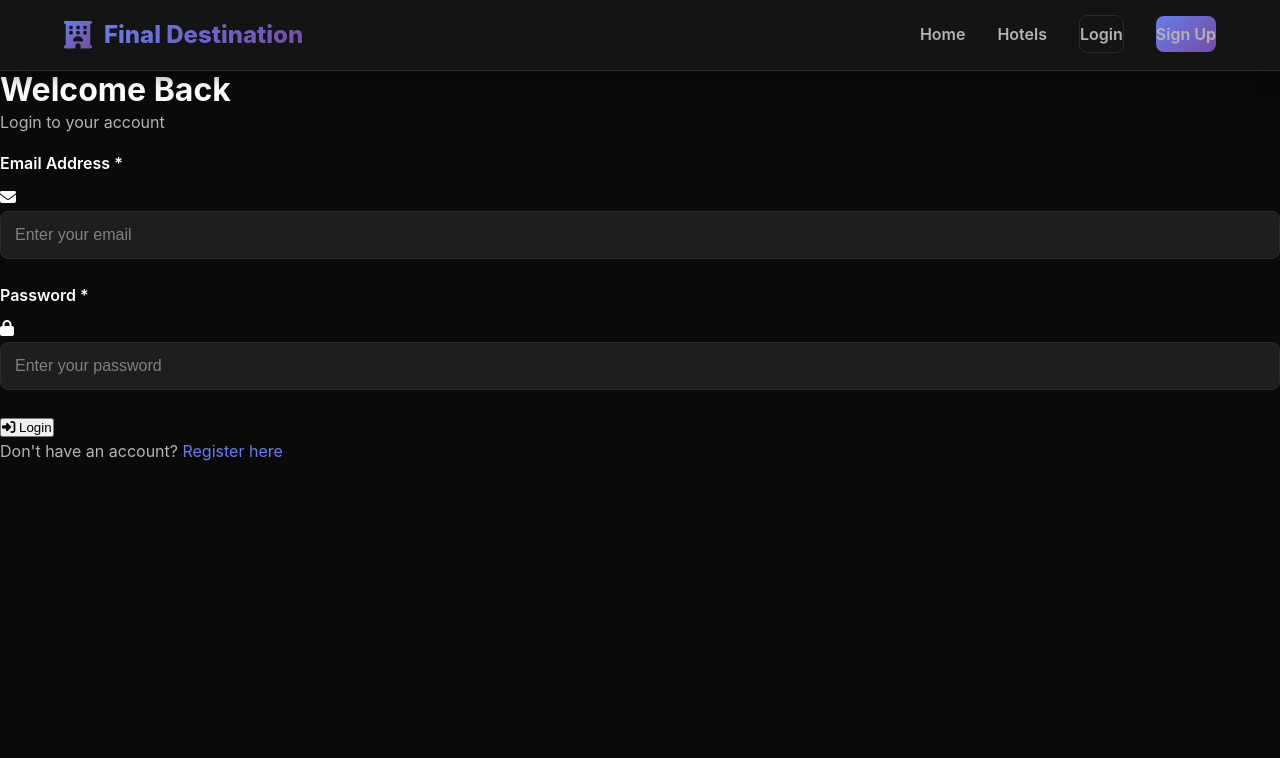
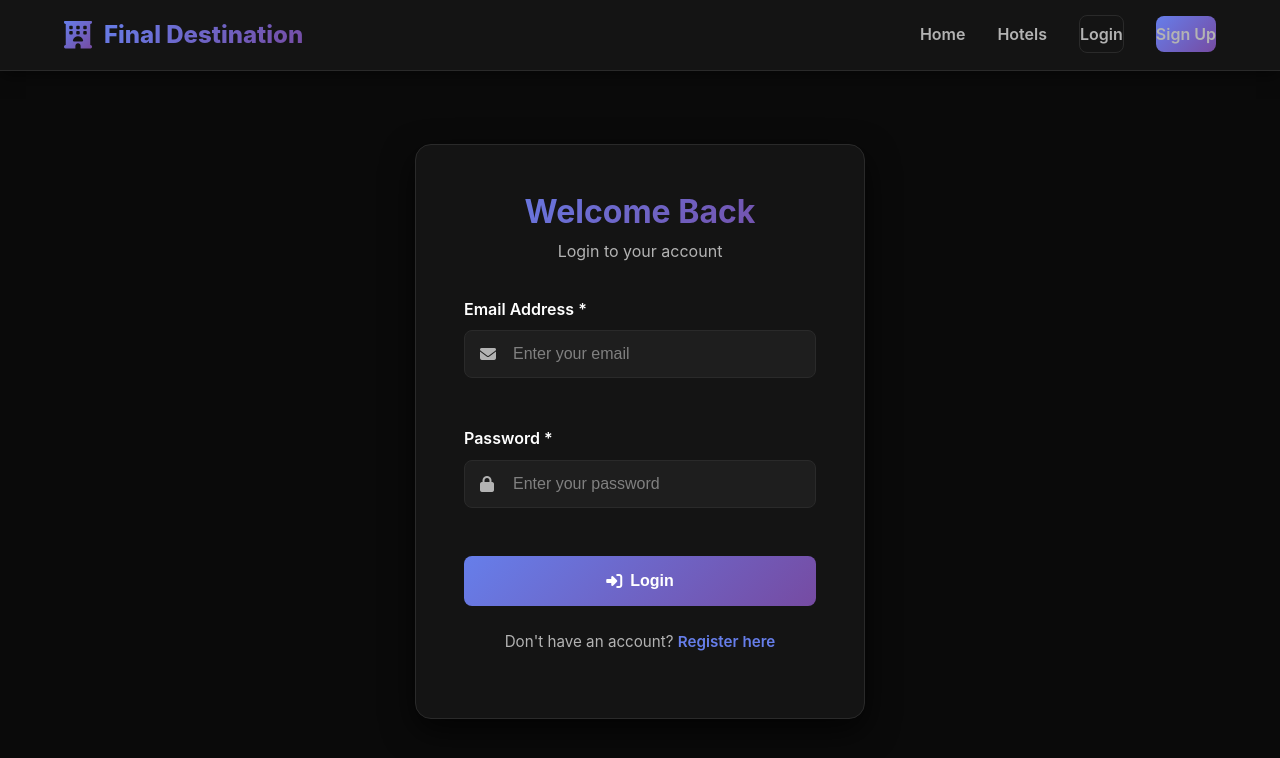
Before and after one commit to Vishhh03/FinalDestination, an Angular app in the folder finaldestination/ClientApp/: page /login in a window 1280 px wide. Shown: the top 758 px of the page. Built offline with nearby package versions, Linux system fonts and the light colour scheme.

Commit message:
login and register actually fixed

```diff
--- a/finaldestination/ClientApp/src/app/components/navbar/navbar.component.css
+++ b/finaldestination/ClientApp/src/app/components/navbar/navbar.component.css
@@ -151,9 +151,14 @@
 }
 
 .dropdown-item i {
-  width: 18px;
+  width: 24px;
+  height: 24px;
   text-align: center;
-  font-size: 0.95rem;
+  font-size: 1.1rem;
+  display: flex;
+  align-items: center;
+  justify-content: center;
+  flex-shrink: 0;
 }
 
 .logout-btn {
--- a/finaldestination/ClientApp/src/app/pages/admin/admin.component.ts
+++ b/finaldestination/ClientApp/src/app/pages/admin/admin.component.ts
@@ -121,16 +121,23 @@ export class AdminComponent implements OnInit {
   }
 
   getPieChartStyle() {
+    const total = this.users().length;
+    if (total === 0) {
+      return { background: '#e0e0e0' };
+    }
+
     const guestPct = this.getGuestPercentage();
     const managerPct = this.getManagerPercentage();
+    const adminPct = 100 - guestPct - managerPct;
+
     const guestEnd = guestPct;
     const managerEnd = guestEnd + managerPct;
 
     return {
       background: `conic-gradient(
-        #667eea 0% ${guestEnd}%,
-        #f5576c ${guestEnd}% ${managerEnd}%,
-        #4facfe ${managerEnd}% 100%
+        #667eea 0deg ${guestEnd * 3.6}deg,
+        #f5576c ${guestEnd * 3.6}deg ${managerEnd * 3.6}deg,
+        #4facfe ${managerEnd * 3.6}deg 360deg
       )`
     };
   }
--- a/finaldestination/ClientApp/src/app/pages/login/login.component.css
+++ b/finaldestination/ClientApp/src/app/pages/login/login.component.css
@@ -1,4 +1,4 @@
-.login-container {
+.auth-container {
   min-height: calc(100vh - 80px);
   display: flex;
   align-items: center;
@@ -7,7 +7,7 @@
   padding: 2rem;
 }
 
-.login-card {
+.auth-card {
   background: var(--bg-secondary);
   border: 1px solid var(--border-color);
   border-radius: var(--radius-xl);
@@ -17,12 +17,12 @@
   max-width: 450px;
 }
 
-.login-header {
+.auth-header {
   text-align: center;
   margin-bottom: 2rem;
 }
 
-.login-header h1 {
+.auth-header h2 {
   font-size: 2rem;
   margin: 0 0 0.5rem 0;
   background: linear-gradient(135deg, var(--primary) 0%, var(--secondary) 100%);
@@ -31,7 +31,7 @@
   background-clip: text;
 }
 
-.login-header p {
+.auth-subtitle {
   color: var(--text-secondary);
   margin: 0;
 }
@@ -63,7 +63,30 @@
   box-shadow: 0 0 0 3px rgba(102, 126, 234, 0.2);
 }
 
-.btn-login {
+.auth-form {
+  display: flex;
+  flex-direction: column;
+  gap: 1.5rem;
+}
+
+.input-wrapper {
+  position: relative;
+}
+
+.input-icon {
+  position: absolute;
+  left: 1rem;
+  top: 50%;
+  transform: translateY(-50%);
+  color: var(--text-secondary);
+  pointer-events: none;
+}
+
+.input-wrapper .form-control {
+  padding-left: 3rem;
+}
+
+.btn-submit {
   width: 100%;
   padding: 1rem;
   background: linear-gradient(135deg, var(--primary) 0%, var(--secondary) 100%);
@@ -71,34 +94,65 @@
   border: none;
   border-radius: var(--radius-md);
   font-weight: 600;
+  font-size: 1rem;
   cursor: pointer;
   transition: all var(--transition-base);
+  display: flex;
+  align-items: center;
+  justify-content: center;
+  gap: 0.5rem;
 }
 
-.btn-login:hover:not(:disabled) {
+.btn-submit:hover:not(:disabled) {
   transform: translateY(-2px);
   box-shadow: 0 6px 20px rgba(102, 126, 234, 0.5);
 }
 
-.btn-login:disabled {
+.btn-submit:disabled {
   opacity: 0.5;
   cursor: not-allowed;
 }
 
-.login-footer {
+.alert {
+  padding: 1rem;
+  border-radius: var(--radius-md);
+  margin-bottom: 1.5rem;
+  display: flex;
+  align-items: center;
+  gap: 0.75rem;
+}
+
+.alert-error {
+  background: rgba(245, 87, 108, 0.1);
+  border: 1px solid var(--accent-red);
+  color: var(--accent-red);
+}
+
+.alert-close {
+  margin-left: auto;
+  background: none;
+  border: none;
+  color: inherit;
+  font-size: 1.5rem;
+  cursor: pointer;
+  padding: 0;
+  line-height: 1;
+}
+
+.auth-footer {
   text-align: center;
   margin-top: 1.5rem;
   color: var(--text-secondary);
   font-size: 0.95rem;
 }
 
-.login-footer a {
+.auth-footer a {
   color: var(--primary);
   font-weight: 600;
   text-decoration: none;
 }
 
-.login-footer a:hover {
+.auth-footer a:hover {
   color: var(--primary-hover);
   text-decoration: underline;
 }
--- a/finaldestination/ClientApp/src/app/pages/register/register.component.css
+++ b/finaldestination/ClientApp/src/app/pages/register/register.component.css
@@ -1,4 +1,4 @@
-.register-container {
+.auth-container {
   min-height: calc(100vh - 80px);
   display: flex;
   align-items: center;
@@ -7,7 +7,7 @@
   padding: 2rem;
 }
 
-.register-card {
+.auth-card {
   background: var(--bg-secondary);
   border: 1px solid var(--border-color);
   border-radius: var(--radius-xl);
@@ -17,12 +17,12 @@
   max-width: 500px;
 }
 
-.register-header {
+.auth-header {
   text-align: center;
   margin-bottom: 2rem;
 }
 
-.register-header h1 {
+.auth-header h2 {
   font-size: 2rem;
   margin: 0 0 0.5rem 0;
   background: linear-gradient(135deg, var(--primary) 0%, var(--secondary) 100%);
@@ -31,12 +31,66 @@
   background-clip: text;
 }
 
-.register-header p {
+.auth-subtitle {
   color: var(--text-secondary);
   margin: 0;
 }
 
-.btn-register {
+.auth-form {
+  display: flex;
+  flex-direction: column;
+  gap: 1.5rem;
+}
+
+.form-group {
+  display: flex;
+  flex-direction: column;
+  gap: 0.5rem;
+}
+
+.form-group label {
+  font-weight: 600;
+  color: var(--text-primary);
+}
+
+.input-wrapper {
+  position: relative;
+}
+
+.input-icon {
+  position: absolute;
+  left: 1rem;
+  top: 50%;
+  transform: translateY(-50%);
+  color: var(--text-secondary);
+  pointer-events: none;
+}
+
+.input-wrapper .form-control {
+  width: 100%;
+  padding: 0.875rem 0.875rem 0.875rem 3rem;
+  background: var(--bg-tertiary);
+  color: var(--text-primary);
+  border: 1px solid var(--border-color);
+  border-radius: var(--radius-md);
+  transition: all var(--transition-base);
+}
+
+.form-control:focus {
+  outline: none;
+  border-color: var(--primary);
+  box-shadow: 0 0 0 3px rgba(102, 126, 234, 0.2);
+}
+
+.hint {
+  color: var(--text-secondary);
+  font-size: 0.85rem;
+  display: flex;
+  align-items: center;
+  gap: 0.5rem;
+}
+
+.btn-submit {
   width: 100%;
   padding: 1rem;
   background: linear-gradient(135deg, var(--primary) 0%, var(--secondary) 100%);
@@ -44,29 +98,65 @@
   border: none;
   border-radius: var(--radius-md);
   font-weight: 600;
+  font-size: 1rem;
   cursor: pointer;
   transition: all var(--transition-base);
+  display: flex;
+  align-items: center;
+  justify-content: center;
+  gap: 0.5rem;
 }
 
-.btn-register:hover:not(:disabled) {
+.btn-submit:hover:not(:disabled) {
   transform: translateY(-2px);
   box-shadow: 0 6px 20px rgba(102, 126, 234, 0.5);
 }
 
-.register-footer {
+.btn-submit:disabled {
+  opacity: 0.5;
+  cursor: not-allowed;
+}
+
+.alert {
+  padding: 1rem;
+  border-radius: var(--radius-md);
+  margin-bottom: 1.5rem;
+  display: flex;
+  align-items: center;
+  gap: 0.75rem;
+}
+
+.alert-error {
+  background: rgba(245, 87, 108, 0.1);
+  border: 1px solid var(--accent-red);
+  color: var(--accent-red);
+}
+
+.alert-close {
+  margin-left: auto;
+  background: none;
+  border: none;
+  color: inherit;
+  font-size: 1.5rem;
+  cursor: pointer;
+  padding: 0;
+  line-height: 1;
+}
+
+.auth-footer {
   text-align: center;
   margin-top: 1.5rem;
   color: var(--text-secondary);
   font-size: 0.95rem;
 }
 
-.register-footer a {
+.auth-footer a {
   color: var(--primary);
   font-weight: 600;
   text-decoration: none;
 }
 
-.register-footer a:hover {
+.auth-footer a:hover {
   color: var(--primary-hover);
   text-decoration: underline;
 }
```
Also changed, not shown: 1 other file (tests, documents, lock files or other folders).
